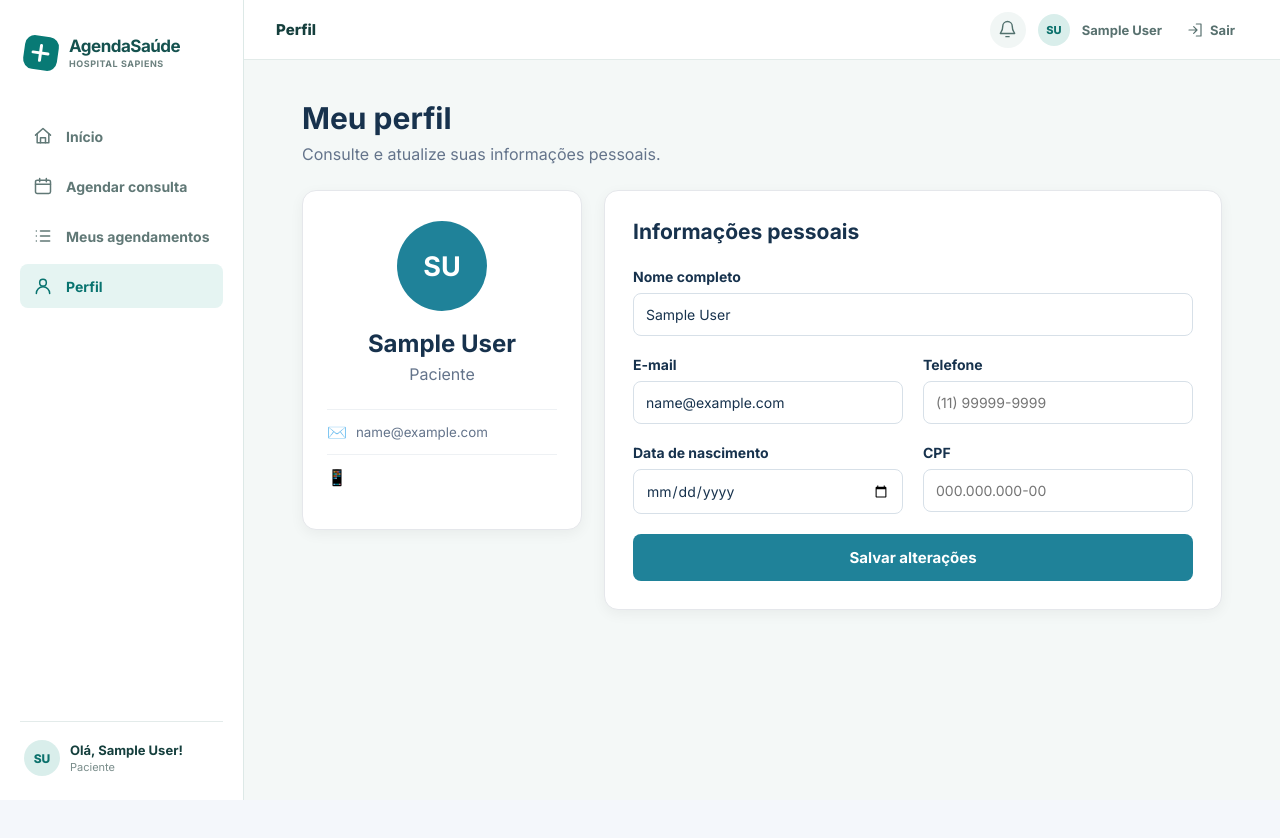
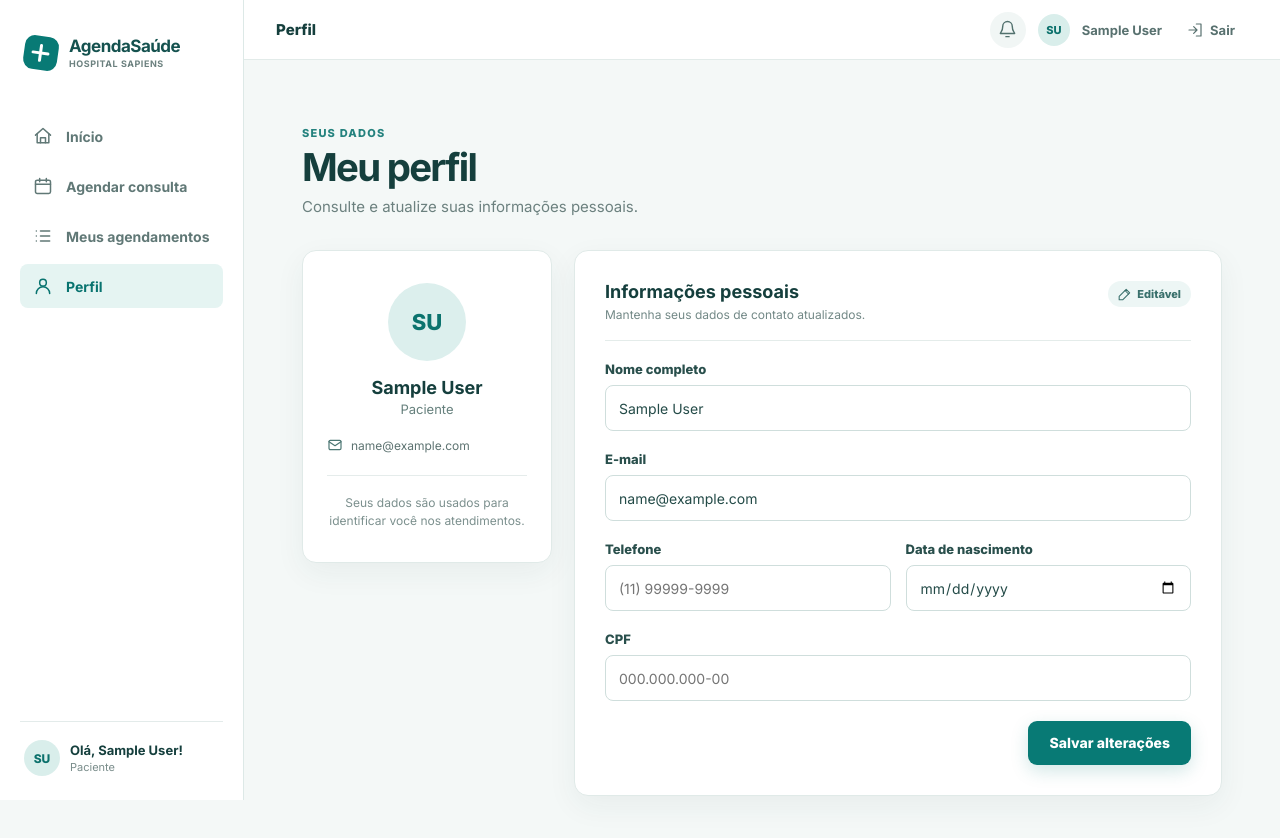
Before and after one commit to Art455hur/sistemas_agendamento_consultas_medicas, a Next.js app: page /perfil in a window 1280 px wide. Shown: the top 838 px of the page. Before the commit the page ends 800 px from the top, so only its background shows below. Built offline with nearby package versions, Linux system fonts and the light colour scheme; sample sign-in values are in the browser's storage.

Commit message:
feat(paciente): novo visual do perfil

```diff
--- a/src/app/perfil/page.js
+++ b/src/app/perfil/page.js
@@ -7,6 +7,7 @@ import {
   useState,
 } from "react";
 import PatientShell from "@/components/layout/PatientShell.js";
+import Icon from "@/components/ui/Icon.js";
 import { createClient, isSupabaseConfigured } from "@/lib/supabase/client";
 import { loadPatientProfile, savePatientProfile } from "@/features/profile/services/patient-profile.js";
 import { isValidCpf } from "@/shared/validation/cpf.js";
@@ -211,56 +212,52 @@ export default function Perfil() {
 
   return (
     <PatientShell title="Perfil" activePath="/perfil">
+      <div className="ph-page ph-profile">
+        <header className="ph-heading">
+          <div>
+            <p className="ph-eyebrow">Seus dados</p>
+            <h1>Meu perfil</h1>
+            <p>Consulte e atualize suas informações pessoais.</p>
+          </div>
+        </header>
 
-        <div className="profile-content">
-          <div className="profile-heading">
-            <h1>Meu perfil</h1>
+        {message && (
+          <div
+            role={messageType === "error" ? "alert" : "status"}
+            className={`ph-banner ${messageType === "error" ? "ph-banner-error" : "ph-banner-success"}`}
+          >
+            <Icon name={messageType === "error" ? "warning" : "check"} size={18} />
+            <span>{message}</span>
+          </div>
+        )}
 
-            <p>
-              Consulte e atualize suas informações
-              pessoais.
-            </p>
+        <div className="ph-profile-grid">
+          <aside className="ph-card ph-profile-summary">
+            <span className="ph-profile-avatar" aria-hidden="true">{initials}</span>
+            <div>
+              <h2>{profile.name || "Paciente"}</h2>
+              <p>Paciente</p>
+            </div>
+            <ul>
+              {profile.email && <li><Icon name="mail" size={16} /><span>{profile.email}</span></li>}
+              {profile.phone && <li><Icon name="phone" size={16} /><span>{profile.phone}</span></li>}
+            </ul>
+            <small>Seus dados são usados para identificar você nos atendimentos.</small>
+          </aside>
+
+          <form className="ph-card ph-form-card ph-profile-form" onSubmit={saveProfile}>
+            <div className="ph-form-title">
+              <div>
+                <h2>Informações pessoais</h2>
+                <p>Mantenha seus dados de contato atualizados.</p>
+              </div>
+              <span><Icon name="edit" size={14} />Editável</span>
             </div>
 
-          <div className="profile-layout">
-            <aside className="profile-summary">
-              <div className="profile-avatar-large">
-                {initials}
-              </div>
+            {loading && <p className="ph-status" role="status">Carregando perfil...</p>}
 
-              <h2>{profile.name}</h2>
-              <p>Paciente</p>
-
-              <div className="profile-summary-line">
-                <span>✉️</span>
-                <small>
-                  {profile.email}
-                </small>
-              </div>
-
-              <div className="profile-summary-line">
-                <span>📱</span>
-                <small>
-                  {profile.phone}
-                </small>
-              </div>
-            </aside>
-
-            <section className="profile-card">
-              <h2>
-                Informações pessoais
-              </h2>
-
-              <form
-                className="profile-form"
-                onSubmit={saveProfile}
-              >
-                {loading && <p role="status">Carregando perfil...</p>}
-                <div className="profile-field profile-field-full">
-                  <label htmlFor="name">
-                    Nome completo
-                  </label>
-
+            <div className="ph-field">
+              <label htmlFor="name">Nome completo</label>
               <input
                 id="name"
                 name="name"
@@ -273,11 +270,8 @@ export default function Perfil() {
               />
             </div>
 
-                <div className="profile-field">
-                  <label htmlFor="email">
-                    E-mail
-                  </label>
-
+            <div className="ph-field">
+              <label htmlFor="email">E-mail</label>
               <input
                 id="email"
                 name="email"
@@ -290,17 +284,13 @@ export default function Perfil() {
                 required
               />
               {isSupabaseConfigured() && (
-                    <small id="email-help" style={{ color: "#66788a", fontSize: "12px", lineHeight: 1.5 }}>
-                      O e-mail de acesso não é alterado nesta tela.
-                    </small>
+                <small id="email-help">O e-mail de acesso não é alterado nesta tela.</small>
               )}
             </div>
 
-                <div className="profile-field">
-                  <label htmlFor="phone">
-                    Telefone
-                  </label>
-
+            <div className="ph-form-row">
+              <div className="ph-field">
+                <label htmlFor="phone">Telefone</label>
                 <input
                   id="phone"
                   name="phone"
@@ -313,30 +303,23 @@ export default function Perfil() {
                 />
               </div>
 
-                <div className="profile-field">
-                  <label htmlFor="birthDate">
-                    Data de nascimento
-                  </label>
-
+              <div className="ph-field">
+                <label htmlFor="birthDate">Data de nascimento</label>
                 <input
                   id="birthDate"
                   name="birthDate"
                   type="date"
                   max={maximumBirthDate}
-                    value={
-                      profile.birthDate
-                    }
+                  value={profile.birthDate}
                   disabled={loading || saving || loadError}
                   onChange={updateField}
                   required
                 />
               </div>
+            </div>
 
-                <div className="profile-field">
-                  <label htmlFor="cpf">
-                    CPF
-                  </label>
-
+            <div className="ph-field">
+              <label htmlFor="cpf">CPF</label>
               <input
                 id="cpf"
                 name="cpf"
@@ -351,24 +334,12 @@ export default function Perfil() {
               />
             </div>
 
-                {message && (
-                  <p
-                    role={messageType === "error" ? "alert" : "status"}
-                    className={`profile-message ${messageType}`}
-                  >
-                    {message}
-                  </p>
-                )}
-
-                <button
-                  type="submit"
-                  className="profile-button"
-                  disabled={loading || saving || loadError}
-                >
+            <div className="ph-profile-actions">
+              <button type="submit" className="ui-button ui-button-primary" disabled={loading || saving || loadError}>
                 {saving ? "Salvando..." : "Salvar alterações"}
               </button>
+            </div>
           </form>
-            </section>
         </div>
       </div>
     </PatientShell>
--- a/src/components/ui/Icon.js
+++ b/src/components/ui/Icon.js
@@ -16,6 +16,8 @@ const paths = {
   refresh: <><path d="M20 7v5h-5" /><path d="M4 17v-5h5" /><path d="M6.1 8A7 7 0 0 1 18 7l2 5M18 16a7 7 0 0 1-12 1l-2-5" /></>,
   edit: <><path d="m14 4 6 6L8 22H2v-6L14 4Z" /><path d="m12 6 6 6" /></>,
   menu: <path d="M4 7h16M4 12h16M4 17h16" />,
+  mail: <><rect x="3" y="5" width="18" height="14" rx="2" /><path d="m3 7 9 6 9-6" /></>,
+  phone: <path d="M5 4h4l2 5-2.5 1.5a11 11 0 0 0 5 5L15 13l5 2v4a2 2 0 0 1-2 2A16 16 0 0 1 3 6a2 2 0 0 1 2-2" />,
 };
 
 export default function Icon({ name, size = 20, className }) {
--- a/src/styles/patient-theme.css
+++ b/src/styles/patient-theme.css
@@ -818,6 +818,7 @@
 }
 
 .ph-field > span,
+.ph-field > label,
 .ph-time-field legend {
   padding: 0;
   color: #294f4c;
@@ -828,6 +829,7 @@
 .ph-field input,
 .ph-field select,
 .ph-field textarea {
+  box-sizing: border-box;
   width: 100%;
   min-height: 46px;
   padding: 0 13px;
@@ -1264,6 +1266,171 @@
   margin: 7px 0 18px;
   color: #738987;
   font-size: 14px;
+}
+
+/* Perfil */
+
+.ph-profile {
+  max-width: 920px;
+}
+
+.ph-banner {
+  display: flex;
+  align-items: center;
+  gap: 10px;
+  margin: -14px 0 20px;
+  padding: 14px 16px;
+  border-radius: 10px;
+  font-size: 14px;
+  font-weight: 650;
+}
+
+.ph-banner-success {
+  border: 1px solid #b8ddcf;
+  background: #eaf8f2;
+  color: #176b58;
+}
+
+.ph-banner-error {
+  border: 1px solid #f0c2bd;
+  background: #fff5f4;
+  color: #a9443e;
+}
+
+.ph-profile-grid {
+  display: grid;
+  grid-template-columns: 250px minmax(0, 1fr);
+  gap: 22px;
+  align-items: start;
+}
+
+.ph-profile-summary {
+  display: flex;
+  flex-direction: column;
+  align-items: center;
+  padding: 32px 24px;
+  text-align: center;
+}
+
+.ph-profile-avatar {
+  display: grid;
+  width: 78px;
+  height: 78px;
+  flex-shrink: 0;
+  place-items: center;
+  border-radius: 50%;
+  background: #dcefed;
+  color: #0b736e;
+  font-size: 22px;
+  font-weight: 800;
+}
+
+.ph-profile-summary h2 {
+  margin: 16px 0 3px;
+  color: var(--as-text);
+  font-size: 18px;
+  overflow-wrap: anywhere;
+}
+
+.ph-profile-summary > div > p {
+  margin: 0;
+  color: #66807d;
+  font-size: 13px;
+}
+
+.ph-profile-summary ul {
+  display: flex;
+  width: 100%;
+  flex-direction: column;
+  gap: 8px;
+  margin: 20px 0 0;
+  padding: 0;
+  list-style: none;
+  text-align: left;
+}
+
+.ph-profile-summary li {
+  display: flex;
+  align-items: center;
+  gap: 8px;
+  color: #5d7371;
+  font-size: 12px;
+}
+
+.ph-profile-summary li span {
+  overflow: hidden;
+  text-overflow: ellipsis;
+  white-space: nowrap;
+}
+
+.ph-profile-summary li svg {
+  flex-shrink: 0;
+  color: #4d7774;
+}
+
+.ph-profile-summary > small {
+  margin-top: 22px;
+  padding-top: 18px;
+  border-top: 1px solid #e5eceb;
+  color: #7c908e;
+  font-size: 12px;
+  line-height: 1.5;
+}
+
+.ph-profile-form {
+  display: grid;
+  gap: 20px;
+}
+
+.ph-form-title {
+  display: flex;
+  align-items: flex-start;
+  justify-content: space-between;
+  gap: 12px;
+  padding-bottom: 18px;
+  border-bottom: 1px solid #e4ecea;
+}
+
+.ph-form-title h2 {
+  margin: 0;
+  color: var(--as-text);
+  font-size: 18px;
+}
+
+.ph-form-title p {
+  margin: 5px 0 0;
+  color: #738987;
+  font-size: 12px;
+}
+
+.ph-form-title > span {
+  display: flex;
+  flex-shrink: 0;
+  align-items: center;
+  gap: 5px;
+  padding: 6px 10px;
+  border-radius: 999px;
+  background: #edf6f5;
+  color: #39706c;
+  font-size: 11px;
+  font-weight: 750;
+}
+
+.ph-field input[readonly] {
+  background: #f3f6f6;
+  color: #627977;
+  cursor: not-allowed;
+}
+
+.ph-form-row {
+  display: grid;
+  grid-template-columns: 1fr 1fr;
+  gap: 15px;
+}
+
+.ph-profile-actions {
+  display: flex;
+  justify-content: flex-end;
 }
 
 @media (max-width: 1050px) {
@@ -1658,6 +1825,54 @@
     font-size: 13px;
   }
 
+  .ph-banner {
+    margin-top: 0;
+  }
+
+  .ph-profile-grid {
+    display: block;
+  }
+
+  .ph-profile-summary {
+    flex-direction: row;
+    flex-wrap: wrap;
+    align-items: center;
+    gap: 14px;
+    margin-bottom: 15px;
+    padding: 17px;
+    text-align: left;
+  }
+
+  .ph-profile-avatar {
+    width: 54px;
+    height: 54px;
+    font-size: 16px;
+  }
+
+  .ph-profile-summary h2 {
+    margin: 0 0 2px;
+    font-size: 16px;
+  }
+
+  .ph-profile-summary ul,
+  .ph-profile-summary > small,
+  .ph-form-title > span {
+    display: none;
+  }
+
+  .ph-profile-form {
+    gap: 18px;
+  }
+
+  .ph-form-row {
+    grid-template-columns: 1fr;
+    gap: 18px;
+  }
+
+  .ph-profile-actions .ui-button {
+    width: 100%;
+  }
+
   .ph-specialty {
     padding: 16px;
   }
```
Lines whose indentation alone changed are shown as unchanged.
